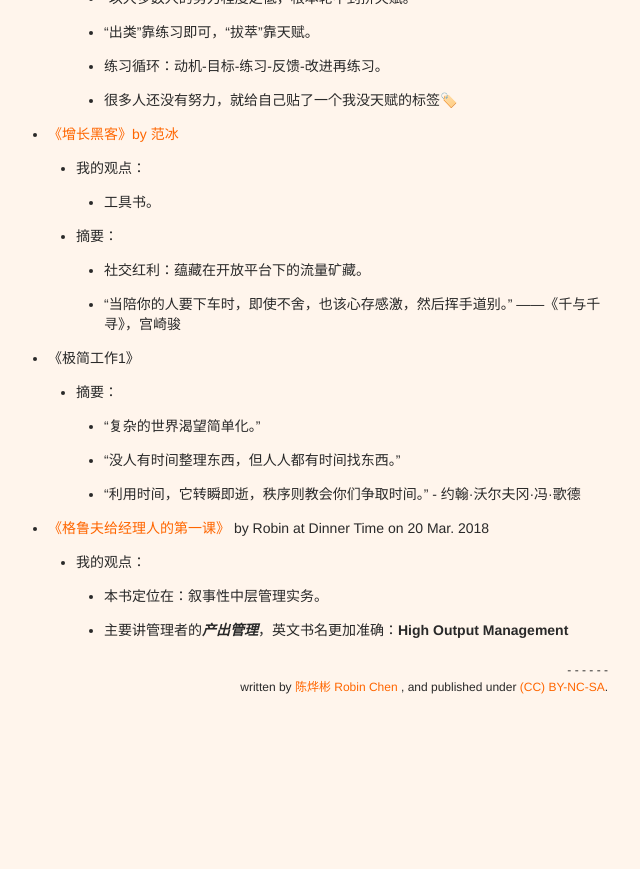
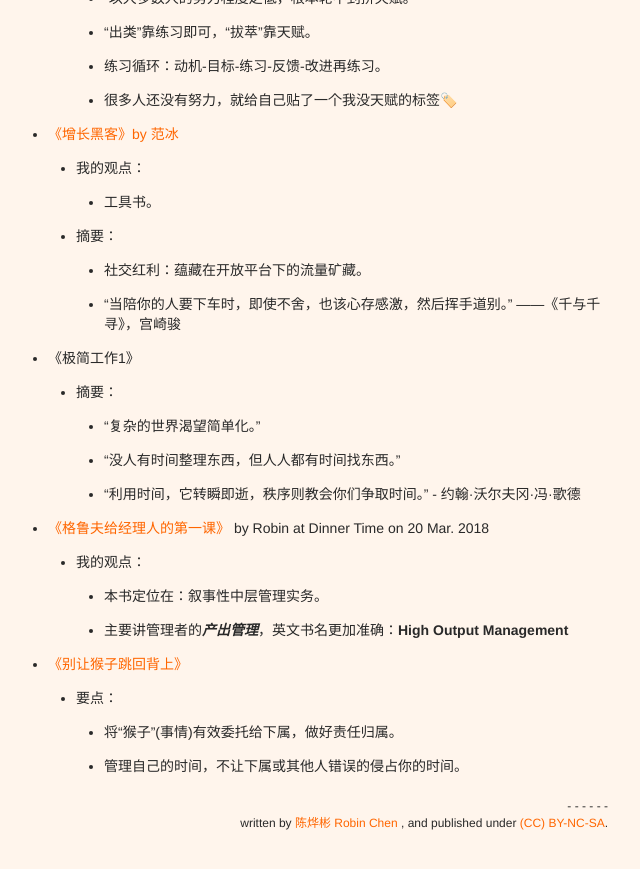
Before and after one commit to xianyuxmu/xianyuxmu.github.io, a Jekyll site: the page built from _posts/2018-02-10-books-fast-reading.md, in a window 1280 px wide and 900 px high, scrolled down 9180 px. Shown: the top 869 px of the window, without its empty margins (326-966 px from the left). Built offline with Jekyll 4.4.1, drawn with Linux system fonts in a browser that asks for light colours; comment, search, counter and statistics services are not loaded; before the commit the page ends 9944 px from its top, so only the background shows below that.

Commit message:
《别让猴子跳回背上》

```diff
--- a/_posts/2018-02-10-books-fast-reading.md
+++ b/_posts/2018-02-10-books-fast-reading.md
@@ -254,3 +254,7 @@
 	- 我的观点：
 		- 本书定位在：叙事性中层管理实务。
 		- 主要讲管理者的***产出管理***，英文书名更加准确：**High Output Management**
+- [《别让猴子跳回背上》](https://book.douban.com/subject/1022137/)
+	- 要点：
+		- 将“猴子”(事情)有效委托给下属，做好责任归属。
+		- 管理自己的时间，不让下属或其他人错误的侵占你的时间。
```
